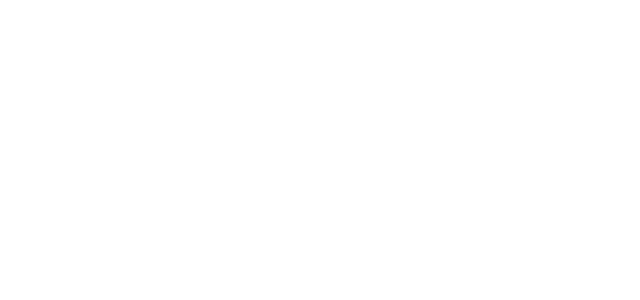
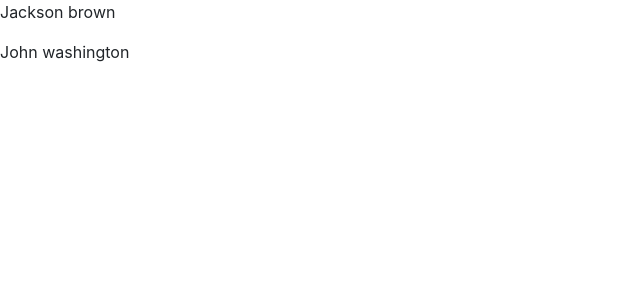
Before and after one commit to Rosellyne/Quotes, an Angular app: page / in a window 1280 px wide. Shown: the top 300 px of the page, without its empty margins (0-640 px from the left). Built offline with nearby package versions, Linux system fonts and the light colour scheme.

Commit message:
add the input binder to quote-details component

```diff
--- a/src/app/quote-details/quote-details.component.ts
+++ b/src/app/quote-details/quote-details.component.ts
@@ -1,11 +1,12 @@
-import { Component, OnInit } from '@angular/core';
-
+import { Component, OnInit, Input } from '@angular/core';
+import {Quote} from '../quote';
 @Component({
   selector: 'app-quote-details',
   templateUrl: './quote-details.component.html',
   styleUrls: ['./quote-details.component.css']
 })
 export class QuoteDetailsComponent implements OnInit {
+  @Input() quote: Quote;
 
   constructor() { }
 
--- a/src/app/quote/quote.component.html
+++ b/src/app/quote/quote.component.html
@@ -1,3 +1,5 @@
 <div class=''*ngFor="let quote of quotes">
+  <p>{{quote.author}}</p>
+
 
 </div>
```
